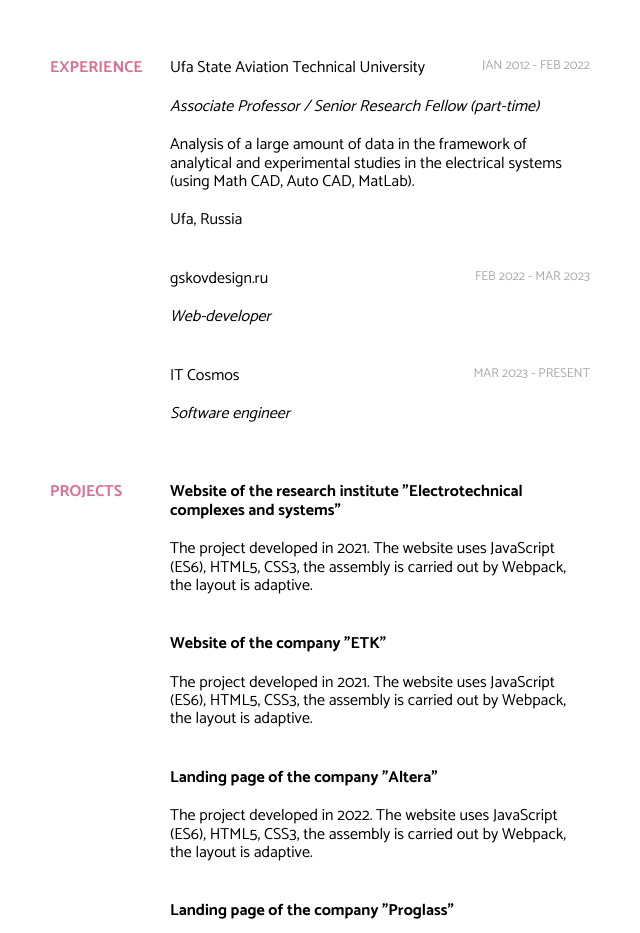
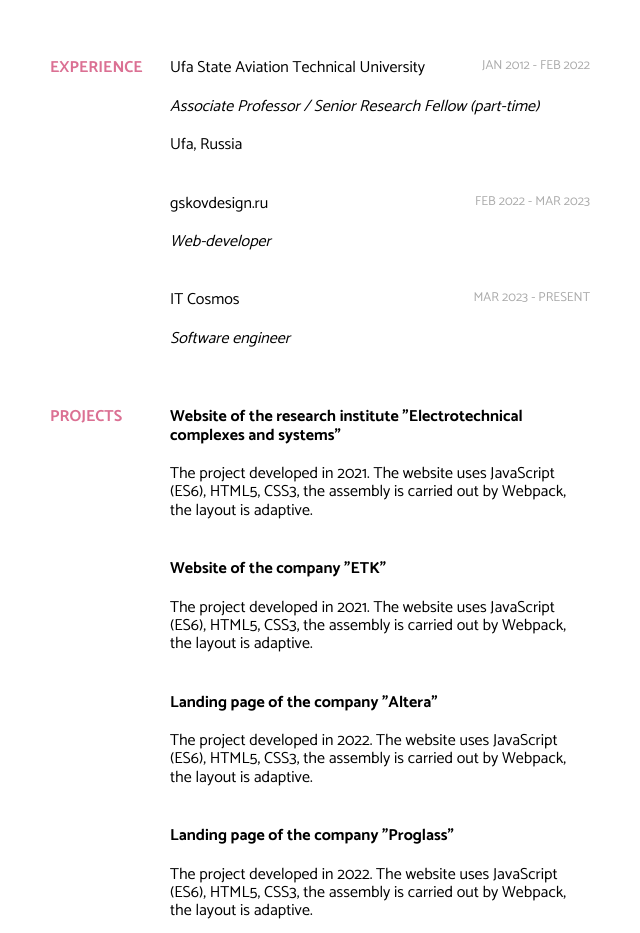
Before and after one commit to gskovden/gskovden, a React (Create React App) app: page / in a window 1280 px wide. Shown: the part 820-1753 px from the top of the page, without its empty margins (640-1280 px from the left). Built offline with nearby package versions, Linux system fonts and the light colour scheme.

Commit message:
updated resume

```diff
--- a/src/App.js
+++ b/src/App.js
@@ -95,7 +95,6 @@ function App() {
                 <p className="resume__date">JAN 2012 - Feb 2022</p>
               </div>
                 <p className="resume__text"><i>Associate Professor / Senior Research Fellow (part-time)</i></p>
-                <p className="resume__text">Analysis of a large amount of data in the framework of analytical and experimental studies in the electrical systems (using Math CAD, Auto CAD, MatLab).</p>
                 <p className="resume__text">Ufa, Russia</p>
               </div>
               <div className="resume__part">
```
Also changed, not shown: 2 other files (tests, documents, lock files or other folders).
